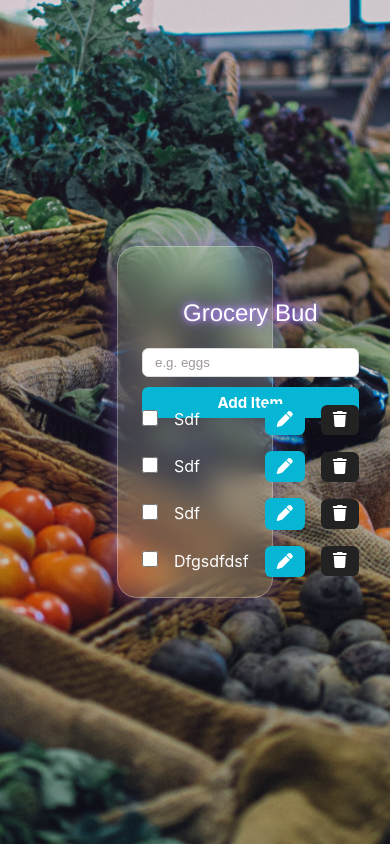
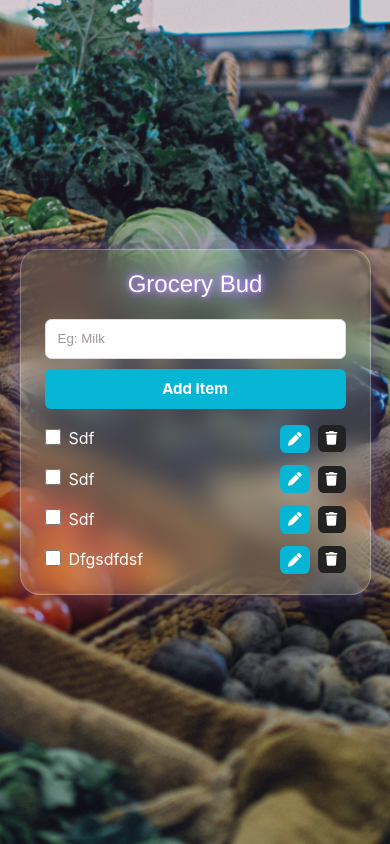
Before and after one commit to Nalishaa/CRUD_DJANGO, a Django app: page / in a window 390 px wide. Run offline with Django 5.2, Linux system fonts and the light colour scheme; data comes from the database, SQL or seed files in the repository; both versions use the stored data as it was after the commit.

Commit message:
Final CRUD  project

```diff
--- a/grocery/static/grocery/css/form.css
+++ b/grocery/static/grocery/css/form.css
@@ -13,8 +13,8 @@ form h2 {
 
 .form-control {
   display: grid;
+  grid-template-columns: 1fr 105px;
   height: 40px;
-  grid-template-columns: 1fr 105px;
 }
 
 .form-input {
@@ -52,16 +52,20 @@ form h2 {
 
 @media (max-width: 600px) {
   .form-control {
-    grid-template-columns: 1fr;
+    display: flex;
+    flex-direction: column;
+    height: auto;
     row-gap: 10px;
   }
 
   .form-input {
     border-radius: 0.4rem;
+    height: 40px;
   }
 
   .form-control .btn {
     width: 100%;
     border-radius: 0.4rem;
+    height: 40px;
   }
 }
--- a/grocery/static/grocery/css/global.css
+++ b/grocery/static/grocery/css/global.css
@@ -30,8 +30,8 @@ body {
 
 .section-center {
   position: relative;
-  margin: 0px auto;
-  width: 40%;
+  margin: 20px auto;
+  width: 90%;
   max-width: 70rem;
   padding: 20px 24px;
   color: white;
@@ -49,3 +49,32 @@ body {
     0 0 18px rgba(179, 136, 255, 0.35),
     0 0 35px rgba(179, 136, 255, 0.25);
 }
+
+@media (min-width: 768px) {
+  .section-center {
+    width: 60%;
+  }
+}
+
+@media (min-width: 1024px) {
+  .section-center {
+    width: 40%;
+  }
+}
+
+.alert {
+  padding: 0.75rem 1rem;
+  margin-bottom: 1rem;
+  border-radius: 0.25rem;
+  text-align: center;
+}
+
+.alert-success {
+  background: #d1fae5;
+  color: #065f46;
+}
+
+.alert-error {
+  background: #fee2e2;
+  color: #991b1b;
+}
--- a/grocery/static/grocery/css/items.css
+++ b/grocery/static/grocery/css/items.css
@@ -1,5 +1,14 @@
 .items {
-  margin-top: 2rem;
   display: grid;
   row-gap: 1rem;
 }
+
+.single-item:first-of-type {
+  margin-top: 1rem;
+}
+
+@media (max-width: 600px) {
+  .items {
+    row-gap: 0.75rem;
+  }
+}
--- a/grocery/static/grocery/css/single-item.css
+++ b/grocery/static/grocery/css/single-item.css
@@ -7,12 +7,14 @@
 
 .single-item p {
   text-transform: capitalize;
+  word-break: break-word;
 }
 
 .single-item input[type="checkbox"] {
   cursor: pointer;
   width: 1rem;
   height: 1rem;
+  flex-shrink: 0;
 }
 
 .single-item .btn {
@@ -44,7 +46,16 @@
 }
 
 @media (max-width: 600px) {
+  .single-item {
+    column-gap: 0.5rem;
+  }
+
   .single-item:first-child {
     margin-top: 15px;
   }
+
+  .single-item .btn {
+    padding: 0.375rem 0.5rem;
+    font-size: 0.85rem;
+  }
 }
--- a/grocery/templates/grocery/index.html
+++ b/grocery/templates/grocery/index.html
@@ -20,7 +20,10 @@
   </head>
   <body>
     <section class="section-center">
-      <div class="items">
+      <!-- Messages -->
+      {% if messages %}
+        {% for message in messages %}<div class="alert alert-{{ message.tags }}">{{ message }}</div>{% endfor %}
+      {% endif %}
       <!-- Add / Edit Form -->
       <form method="POST"
             action="{% if edit_item %}{% url 'grocery:update' edit_item.id %}{% else %}{% url 'grocery:add' %}{% endif %}">
@@ -30,7 +33,7 @@
           <input type="text"
                  name="name"
                  class="form-input"
-                   placeholder="e.g. eggs"
+                 placeholder="Eg: Milk"
                  value="{{ edit_item.name|default:'' }}"
                  {% if edit_item %}autofocus{% endif %} />
           <button type="submit" class="btn">
@@ -42,6 +45,8 @@
           </button>
         </div>
       </form>
+      <!-- Items List -->
+      <div class="items">
         {% for item in items %}
           <div class="single-item">
             <form method="POST" action="{% url 'grocery:toggle' item.id %}">
--- a/grocery/views.py
+++ b/grocery/views.py
@@ -1,42 +1,7 @@
 from django.shortcuts import render, redirect, get_object_or_404
 from .models import GroceryItem
+from django.contrib import messages
 
-
-def index(request):
-    """Display all grocery items"""
-    items = GroceryItem.objects.all()
-    context = {
-        'items': items,
-    }
-    return render(request, 'grocery/index.html', context)
-
-
-def toggle_completed(request, item_id):
-    """Toggle the completed status of a grocery item"""
-    if request.method == 'POST':
-        item = get_object_or_404(GroceryItem, id=item_id)
-        item.completed = not item.completed
-        item.save()
-
-    return redirect('grocery:index')
-
-def delete_item(request, item_id):
-    """Delete a grocery item"""
-    if request.method == 'POST':
-        item = get_object_or_404(GroceryItem, id=item_id)
-        item.delete()
-
-    return redirect('grocery:index')
-
-def add_item(request):
-    """Add a new grocery item"""
-    if request.method == 'POST':
-        name = request.POST.get('name', '').strip()
-
-        if name:
-            GroceryItem.objects.create(name=name)
-
-    return redirect('grocery:index')
 
 def index(request):
     """Display all grocery items and handle edit mode"""
@@ -53,6 +18,42 @@ def index(request):
     }
     return render(request, 'grocery/index.html', context)
 
+
+def toggle_completed(request, item_id):
+    """Toggle the completed status of a grocery item"""
+    if request.method == 'POST':
+        item = get_object_or_404(GroceryItem, id=item_id)
+        item.completed = not item.completed
+        item.save()
+
+    return redirect('grocery:index')
+
+
+def delete_item(request, item_id):
+    """Delete a grocery item"""
+    if request.method == 'POST':
+        item = get_object_or_404(GroceryItem, id=item_id)
+        item.delete()
+        messages.success(request, 'Item Deleted Successfully!')
+
+    return redirect('grocery:index')
+
+
+def add_item(request):
+    """Add a new grocery item"""
+    if request.method == 'POST':
+        name = request.POST.get('name', '').strip()
+
+        if not name:
+            messages.error(request, 'Please provide a value')
+            return redirect('grocery:index')
+
+        GroceryItem.objects.create(name=name)
+        messages.success(request, 'Item Added Successfully!')
+
+    return redirect('grocery:index')
+
+
 def edit_item(request, item_id):
     """Redirect to index with edit parameter"""
     return redirect(f"/?edit={item_id}")
@@ -64,8 +65,12 @@ def update_item(request, item_id):
         item = get_object_or_404(GroceryItem, id=item_id)
         name = request.POST.get('name', '').strip()
 
-        if name:
-            item.name = name
-            item.save()
+        if not name:
+            messages.error(request, 'Please provide a value')
+            return redirect('grocery:index')
+
+        item.name = name
+        item.save()
+        messages.success(request, 'Item Updated Successfully!')
 
     return redirect('grocery:index')
```
Also changed, not shown: db.sqlite3. Lines whose indentation alone changed are shown as unchanged.
